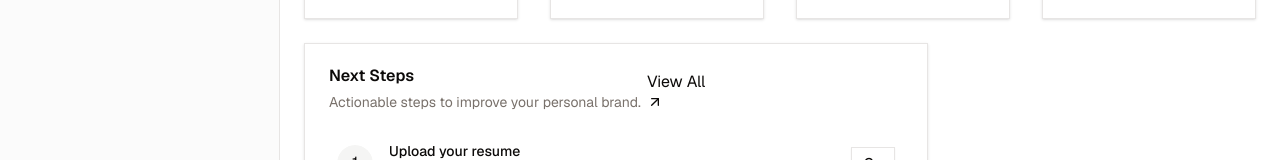
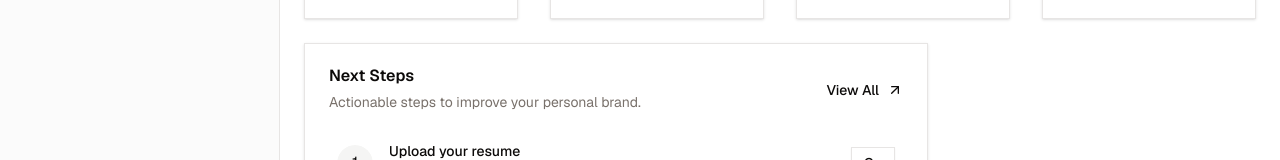
Before and after one commit to JealousGx/NovaPersona, a Next.js app: page /dashboard in a window 1280 px wide. Shown: the part 287-447 px from the top of the page. Built offline with nearby package versions, Linux system fonts and the light colour scheme; no server answers.

Commit message:
fix: update environment variable reference for portfolio page and improve link styling in dashboard

```diff
--- a/app/dashboard/layout.tsx
+++ b/app/dashboard/layout.tsx
@@ -21,12 +21,7 @@ export default function DashboardLayout({ children }: { children: ReactNode }) {
       <div className="hidden border-r bg-muted/40 md:block">
         <div className="flex h-full max-h-screen flex-col gap-2">
           <div className="flex h-14 items-center border-b px-4 lg:h-[60px] lg:px-6">
-            <Link
-              href="/dashboard"
-              className="flex items-center gap-2 font-semibold"
-            >
-              <Logo />
-            </Link>
+            <Logo />
           </div>
           <div className="flex-1">
             <nav className="grid items-start px-2 text-sm font-medium lg:px-4">
--- a/app/dashboard/page.tsx
+++ b/app/dashboard/page.tsx
@@ -86,7 +86,10 @@ export default function Dashboard() {
                 Actionable steps to improve your personal brand.
               </CardDescription>
             </div>
-            <Link href="/dashboard/profile">
+            <Link
+              href="/dashboard/profile"
+              className="ml-auto flex items-center gap-2 hover:underline underline-offset-2 text-sm font-medium"
+            >
               View All
               <ArrowUpRight className="h-4 w-4" />
             </Link>
--- a/app/dashboard/portfolio/page.tsx
+++ b/app/dashboard/portfolio/page.tsx
@@ -33,7 +33,7 @@ export default function PortfolioPage() {
             Manage and customize your public portfolio. Your portfolio is live
             at:{" "}
             <span className="underline">
-              {new URL(process.env.APP_URL!).hostname}/username
+              {new URL(process.env.NEXT_PUBLIC_APP_URL!).hostname}/username
             </span>
           </CardDescription>
         </CardHeader>
```
Also changed, not shown: 1 other file (tests, documents, lock files or other folders).
